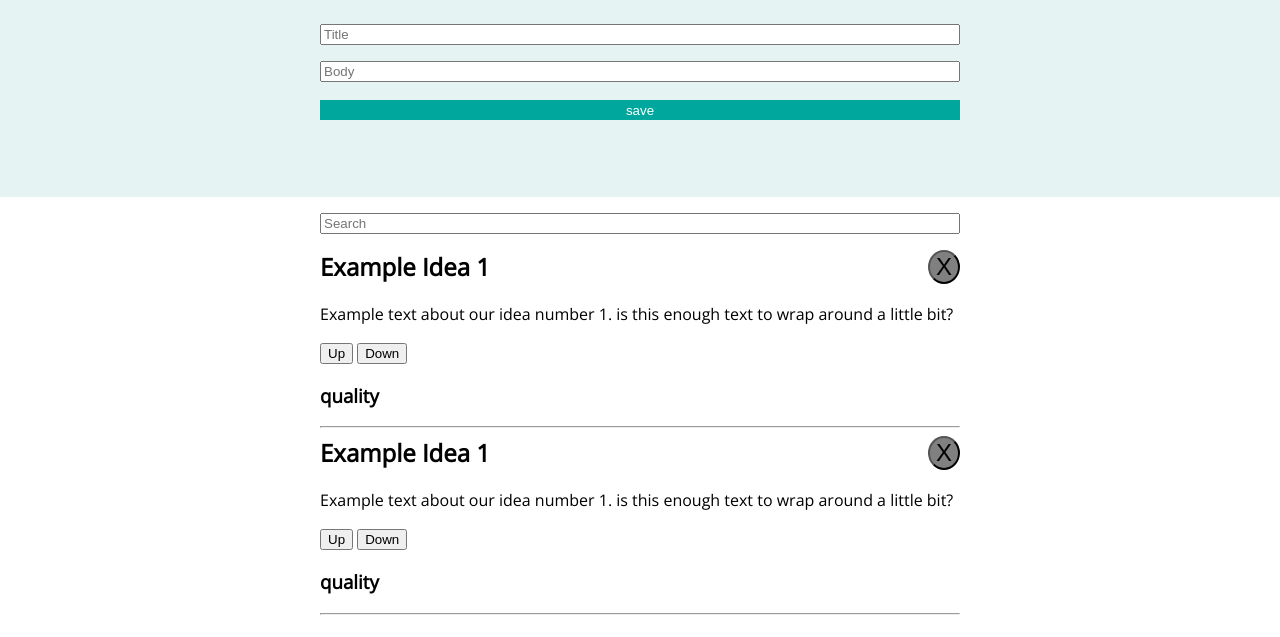
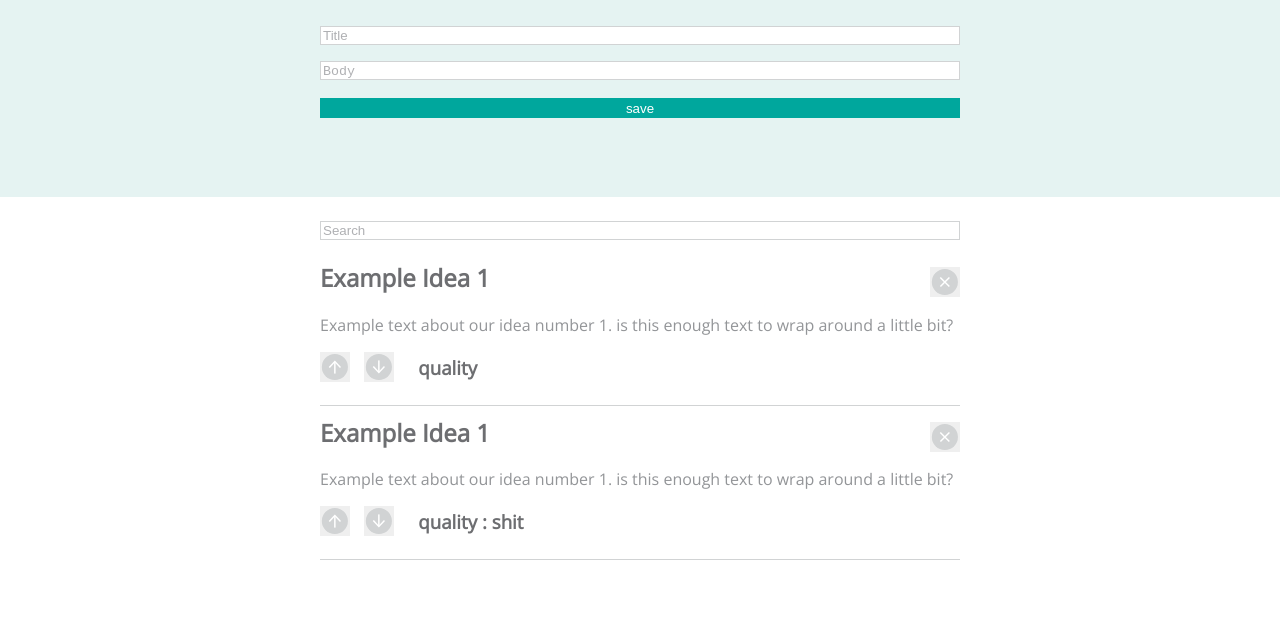
Before and after one commit to mmdberg/2DoBox---pivot, a plain HTML site: page index.html in a window 1280 px wide. Shown: the part 163-800 px from the top of the page. Drawn offline with nearby package versions, Linux system fonts and the light colour scheme.

Commit message:
Adding css styling to bottom section idea list

```diff
--- a/css/styles.css
+++ b/css/styles.css
@@ -38,8 +38,15 @@ h1 {
 
 .input-field {
   display: block;
+  height: 19px;
   width: 50vw;
   margin: 2.5% auto;
+  resize: none;
+  border: 1px solid #D1D3D4;
+}
+
+.input-field::placeholder {
+  color: #afb0b3;
 }
 
 #save-button {
@@ -55,10 +62,8 @@ h1 {
   background-color: #045E55;
 }
 
-
-
-section {
-  height: 55vh;
+#idea-list {
+  height: 47vh;
   width: 100vw;
   position: fixed;
   bottom: 0px;
@@ -69,22 +74,77 @@ section {
   align-items: center;
 }
 
+[name=search-field] {
+  width: 50vw;
+  position: fixed;
+  top: 44%;
+  left: 25%;
+  z-index: 1;
+}
+
 article {
   width: 50vw;
   position: relative;
+  border-bottom: 1px solid #D1D3D4;
+  padding-bottom: 15px;
+  margin-bottom: 10px;
 }
 
 h2 {
   margin-top: 0;
-
-
+  color: #6D6E71;
 }
 
-.remove-button {
-  font-size: 1.5em;
-  border-radius: 50%;
-  background-color: grey;
+p {
+  color: #939598;
+}
+
+.button {
+  background-size: 2.25em 2.25em;
+  background-repeat: none;
+  border: none;
+  width: 2.25em;
+  height: 2.25em;
+  margin-right: 10px;
+}
+
+.remove {
+  background-image: url('../img/delete.svg');
   position: absolute;
-  top: 0;
+  top: 6px;
   right: 0;
+  margin-right: 0px;
 }
+
+.remove:hover {
+  background-image: url('../img/delete-hover.svg');
+}
+
+.quality-up {
+  background-image: url('../img/upvote.svg');
+}
+
+.quality-up:hover {
+  background-image: url('../img/upvote-hover.svg');
+}
+
+.quality-down {
+  background-image: url('../img/downvote.svg');
+}
+
+.quality-down:hover {
+  background-image: url('../img/downvote-hover.svg');
+}
+
+h3 {
+  display: inline-block;
+  margin: 0px auto 10px 10px;
+  vertical-align: super;
+  color: #6D6E71;
+}
+/*
+hr {
+  color: #D1D3D4;
+}
+
+*/
--- a/index.html
+++ b/index.html
@@ -14,7 +14,7 @@
         <input type="text" class="input-field" name="idea-title" placeholder="Title" required>
       </label>
       <label for="idea-description">
-        <input type="text" class="input-field" name="idea-description" placeholder="Body" required>
+        <textarea type="text" class="input-field" name="idea-description" placeholder="Body" required></textarea>
       </label>
       <label for="save-button">
         <button id="save-button">save</button>
@@ -25,35 +25,35 @@
     <label for="search-field">
       <input type="text" class="input-field" name="search-field" placeholder="Search">
     </label>
+  </section>
+  <section id="idea-list" >
     <article>
       <h2>Example Idea 1</h2>
       <label for="remove-button">
-        <button class="remove-button">X</button>
+        <button class="remove button"></button>
       </label>
       <p>Example text about our idea number 1. is this enough text to wrap around a little bit?</p>
       <label for="quality-up-button">
-        <button class="quality-up-button" name="quality-up-button">Up</button>
+        <button class="quality-up button" name="quality-up-button"></button>
       </label>
       <label for="quality-down-button">
-        <button class="quality-down-button" name="quality-down-button">Down</button>
+        <button class="quality-down button" name="quality-down-button"></button>
       </label>
       <h3>quality</h3>
-      <hr>
     </article>
     <article>
       <h2>Example Idea 1</h2>
       <label for="remove-button">
-        <button class="remove-button">X</button>
+        <button class="remove button"></button>
       </label>
       <p>Example text about our idea number 1. is this enough text to wrap around a little bit?</p>
       <label for="quality-up-button">
-        <button class="quality-up-button" name="quality-up-button">Up</button>
+        <button class="quality-up button" name="quality-up-button"></button>
       </label>
       <label for="quality-down-button">
-        <button class="quality-down-button" name="quality-down-button">Down</button>
+        <button class="quality-down button" name="quality-down-button"></button>
       </label>
-      <h3>quality</h3>
-      <hr>
+      <h3>quality : shit</h3>
     </article>
   </section>
   <script src="http://ajax.googleapis.com/ajax/libs/jquery/3.2.1/jquery.min.js"></script>
```
Also changed, not shown: img/delete-hover.svg (added), img/delete.svg (added), img/downvote-hover.svg (added), img/downvote.svg (added), img/upvote-hover.svg (added), img/upvote.svg (added), 1 other file.
